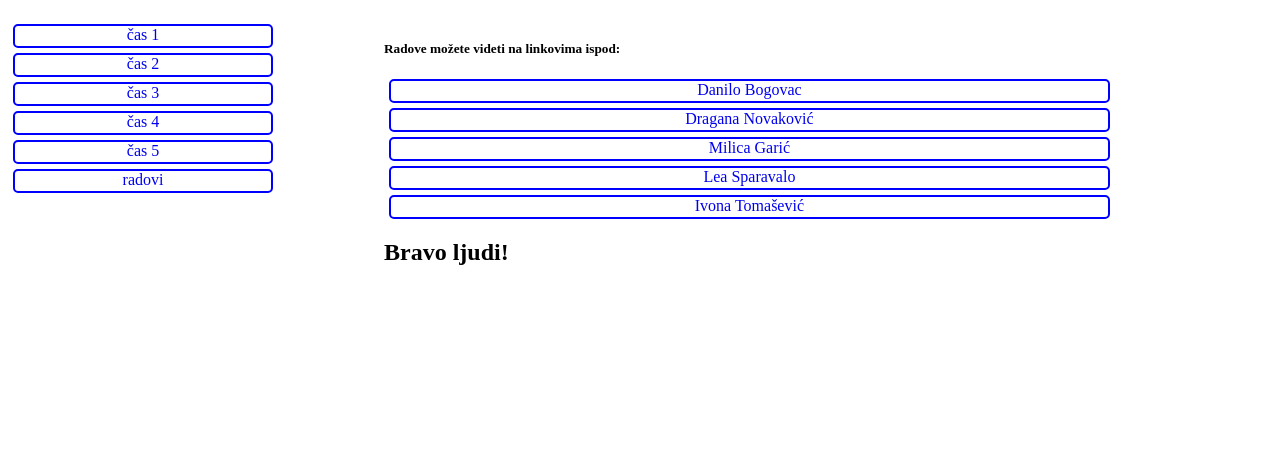
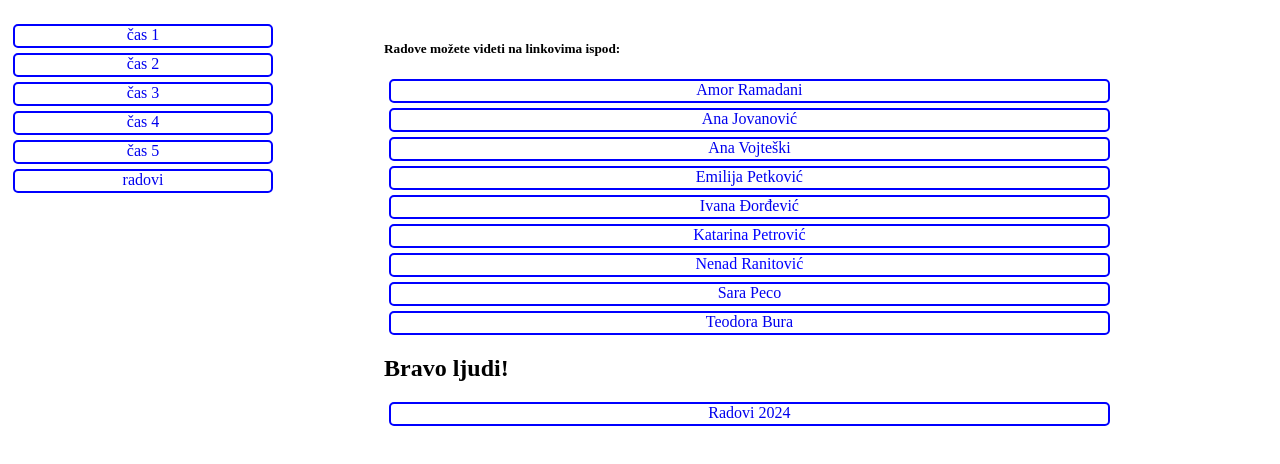
Before and after one commit to micagnjatovic/bestwebradionica.github.io, a plain HTML site: page index6.html in a window 1280 px wide. Shown: the part 64-528 px from the top of the page. Drawn offline with Linux system fonts and the light colour scheme.

Commit message:
Dodati novi radovi 2025

```diff
--- a/index6.html
+++ b/index6.html
@@ -18,12 +18,22 @@
     </div>
     <div id="sadrzaj">
         <h5>Radove možete videti na linkovima ispod:</h5>
-        <a href="https://danilobogavac.github.io/bestdw.github.io/" target="_blank">Danilo Bogovac</a>
-        <a href="https://dragana4379.github.io/BEST-moj-projekat.github.io/" target="_blank">Dragana Novaković</a>
-        <a href="https://miim26.github.io/" target="_blank">Milica Garić</a>
-        <a href="https://leasparavalo.github.io/leaspa.github.io/" target="_blank">Lea Sparavalo</a>
-        <a href="https://ivonatomasevic.github.io/Ivona.github.io/" target="_blank">Ivona Tomašević</a>
+
+        <a href="https://ramadaniamor.github.io/" target="_blank">Amor Ramadani</a>
+        <a href="https://gracanica.github.io/ana.github.io/index.html" target="_blank">Ana Jovanović</a>
+        <a href="https://vojteskia.github.io/vojteski.github.io/" target="_blank">Ana Vojteški</a>
+        <a href="https://emaemili.github.io/Emilija.github.io/" target="_blank">Emilija Petković</a>
+        <a href="https://ika14043003.github.io/ivana.github.io/" target="_blank">Ivana Đorđević</a>
+        <a href="" target="_blank">Katarina Petrović</a>
+        <a href="" target="_blank">Nenad Ranitović</a>
+        <a href="https://sara01-hub.github.io/sara.github.io/" target="_blank">Sara Peco</a>
+        <a href="https://teyyii.github.io/teodora.github.io/" target="_blank">Teodora Bura</a>
+
+
         <h2>Bravo ljudi!</h2>
+
+        <a href="./radovi_2024.html">Radovi 2024</a>
+
     </div>
 </body>
 </html>
```
